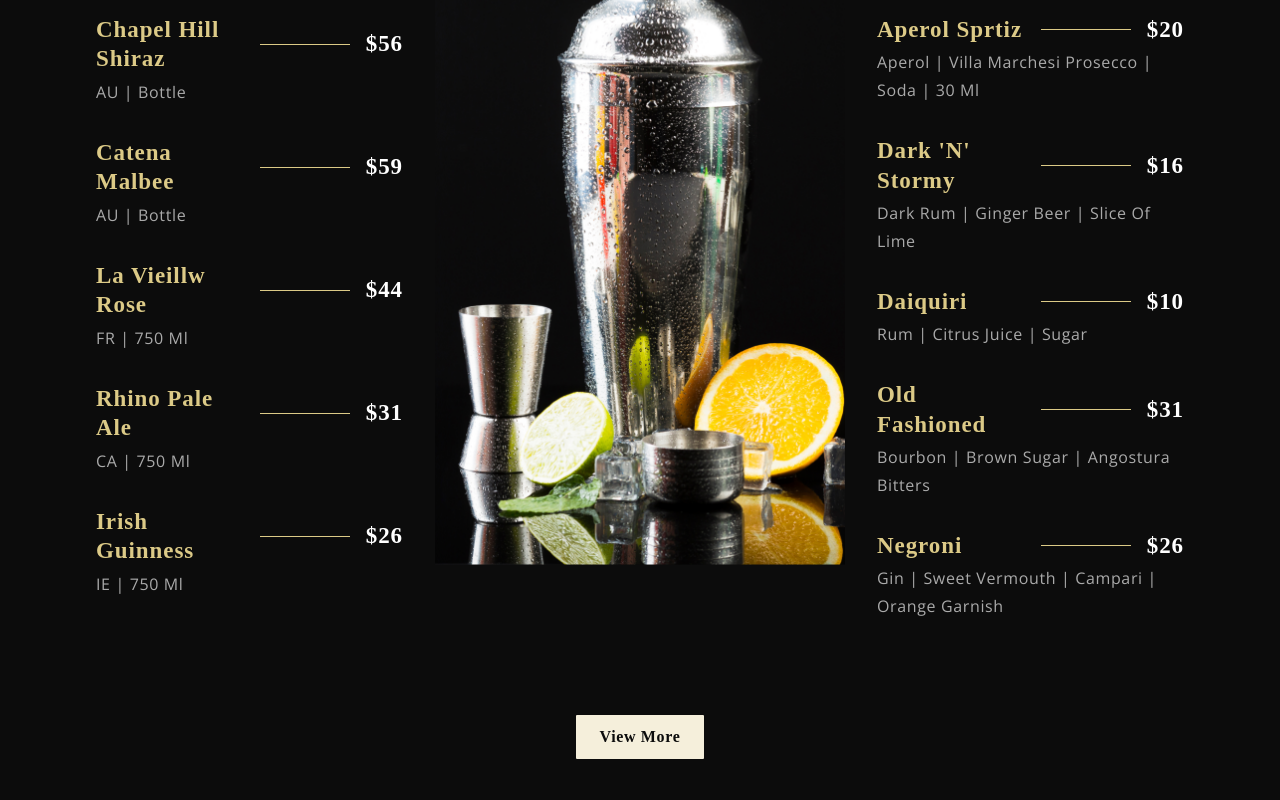
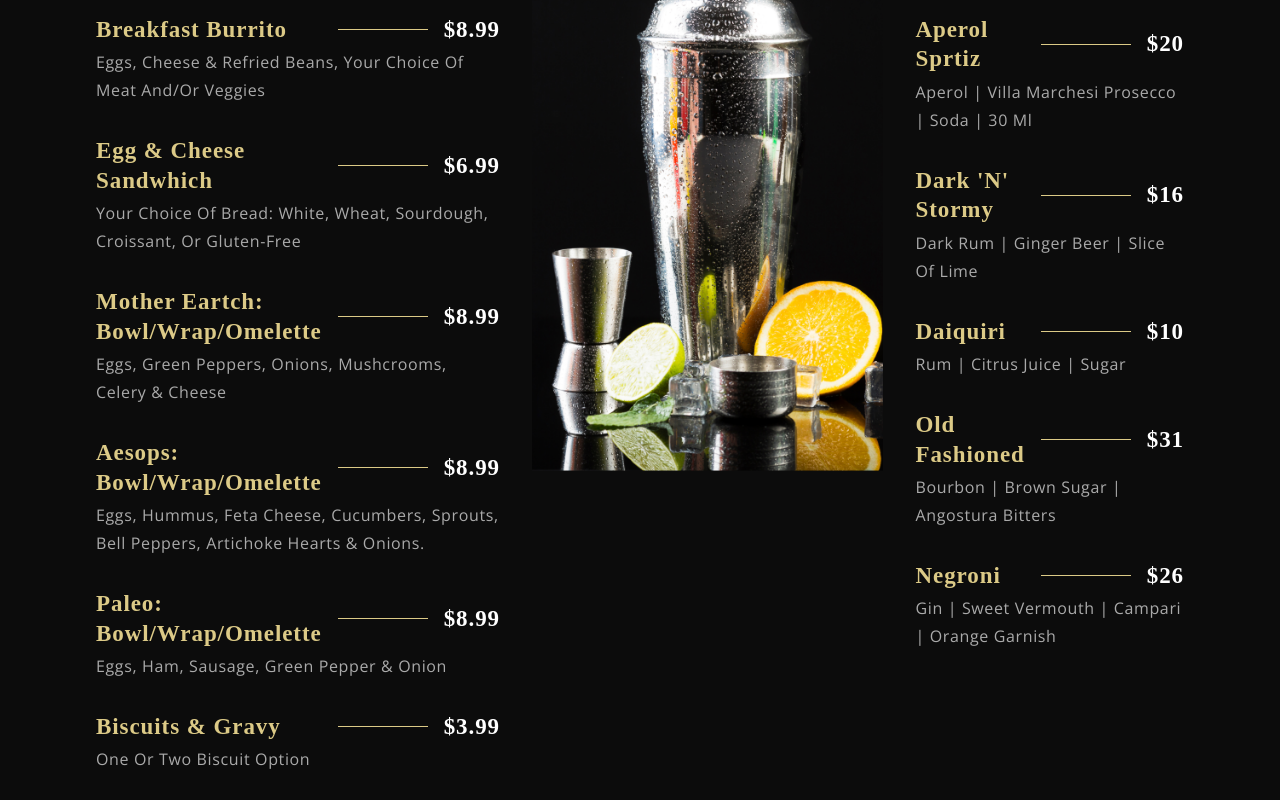
Before and after one commit to brosmar18/restaurant-frontend, a React (Create React App) app: page / in a window 1280 px wide. Shown: the part 2500-3300 px from the top of the page. Built offline with nearby package versions, Linux system fonts and the light colour scheme; a web font is replaced by a local one.

Commit message:
data menu updated

```diff
--- a/src/components/MenuItem/MenuItem.jsx
+++ b/src/components/MenuItem/MenuItem.jsx
@@ -1,7 +1,7 @@
 import React from 'react'
 import './MenuItem.css';
 
-function MenuItem({title, price, tags}) {
+function MenuItem({title, price, desc}) {
   return (
     <div className='app__menuitem'>
         <div className='app__menuitem-head'>
@@ -15,7 +15,7 @@ function MenuItem({title, price, tags}) {
         </div>
 
         <div className='app__menuitem-sub'>
-            <p className='p__opensans' style={{color: '#AAA'}}>{tags}</p>
+            <p className='p__opensans' style={{color: '#AAA'}}>{desc}</p>
         </div>
     </div>
   )
--- a/src/constants/data.js
+++ b/src/constants/data.js
@@ -1,30 +1,40 @@
 import images from './images';
 
-const wines = [
+const breakfast = [
   {
-    title: 'Chapel Hill Shiraz',
-    price: '$56',
-    tags: 'AU | Bottle',
+    title: 'Breakfast Burrito',
+    price: '$8.99',
+    desc: 'Eggs, cheese & refried beans, your choice of meat and/or veggies',
   },
   {
-    title: 'Catena Malbee',
-    price: '$59',
-    tags: 'AU | Bottle',
+    title: 'Egg & Cheese Sandwhich',
+    price: '$6.99',
+    desc: 'Your choice of bread: white, wheat, sourdough, croissant, or gluten-free',
   },
   {
-    title: 'La Vieillw Rose',
-    price: '$44',
-    tags: 'FR | 750 ml',
+    title: 'Mother Eartch: Bowl/Wrap/Omelette',
+    price: '$8.99',
+    desc: 'Eggs, green peppers, onions, mushcrooms, celery & cheese',
   },
   {
-    title: 'Rhino Pale Ale',
-    price: '$31',
-    tags: 'CA | 750 ml',
+    title: 'Aesops: Bowl/Wrap/Omelette',
+    price: '$8.99',
+    desc: 'Eggs, hummus, feta cheese, cucumbers, sprouts, bell peppers, artichoke hearts & onions.',
   },
   {
-    title: 'Irish Guinness',
-    price: '$26',
-    tags: 'IE | 750 ml',
+    title: 'Paleo: Bowl/Wrap/Omelette',
+    price: '$8.99',
+    desc: 'Eggs, ham, sausage, green pepper & onion',
+  },
+  {
+    title: 'Biscuits & Gravy',
+    price: '$3.99',
+    desc: 'One or Two Biscuit option',
+  },
+  {
+    title: 'Egg & Cheese Biscuit',
+    price: '$3.99',
+    desc: 'Add bacon or sausage',
   },
 ];
 
@@ -32,27 +42,27 @@ const cocktails = [
   {
     title: 'Aperol Sprtiz',
     price: '$20',
-    tags: 'Aperol | Villa Marchesi prosecco | soda | 30 ml',
+    desc: 'Aperol | Villa Marchesi prosecco | soda | 30 ml',
   },
   {
     title: "Dark 'N' Stormy",
     price: '$16',
-    tags: 'Dark rum | Ginger beer | Slice of lime',
+    desc: 'Dark rum | Ginger beer | Slice of lime',
   },
   {
     title: 'Daiquiri',
     price: '$10',
-    tags: 'Rum | Citrus juice | Sugar',
+    desc: 'Rum | Citrus juice | Sugar',
   },
   {
     title: 'Old Fashioned',
     price: '$31',
-    tags: 'Bourbon | Brown sugar | Angostura Bitters',
+    desc: 'Bourbon | Brown sugar | Angostura Bitters',
   },
   {
     title: 'Negroni',
     price: '$26',
-    tags: 'Gin | Sweet Vermouth | Campari | Orange garnish',
+    desc: 'Gin | Sweet Vermouth | Campari | Orange garnish',
   },
 ];
 
@@ -79,4 +89,4 @@ const awards = [
   },
 ];
 
-export default { wines, cocktails, awards };
+export default { breakfast, cocktails, awards };
--- a/src/container/Menu/Menu.jsx
+++ b/src/container/Menu/Menu.jsx
@@ -13,10 +13,10 @@ const SpecialMenu = () => (
 
     <div className="app__specialMenu-menu">
       <div className="app__specialMenu-menu_wine  flex__center">
-        <p className="app__specialMenu-menu_heading">Wine & Beer</p>
+        <p className="app__specialMenu-menu_heading">Breakfast</p>
         <div className="app__specialMenu_menu_items">
-          {data.wines.map((wine, index) => (
-            <MenuItem key={wine.title + index} title={wine.title} price={wine.price} tags={wine.tags} />
+          {data.breakfast.map((breakfastItem, index) => (
+            <MenuItem key={breakfastItem.title + index} title={breakfastItem.title} price={breakfastItem.price} desc={breakfastItem.desc} />
           ))}
         </div>
       </div>
@@ -29,7 +29,7 @@ const SpecialMenu = () => (
         <p className="app__specialMenu-menu_heading">Cocktails</p>
         <div className="app__specialMenu_menu_items">
           {data.cocktails.map((cocktail, index) => (
-            <MenuItem key={cocktail.title + index} title={cocktail.title} price={cocktail.price} tags={cocktail.tags} />
+            <MenuItem key={cocktail.title + index} title={cocktail.title} price={cocktail.price} desc={cocktail.desc} />
           ))}
         </div>
       </div>
```
